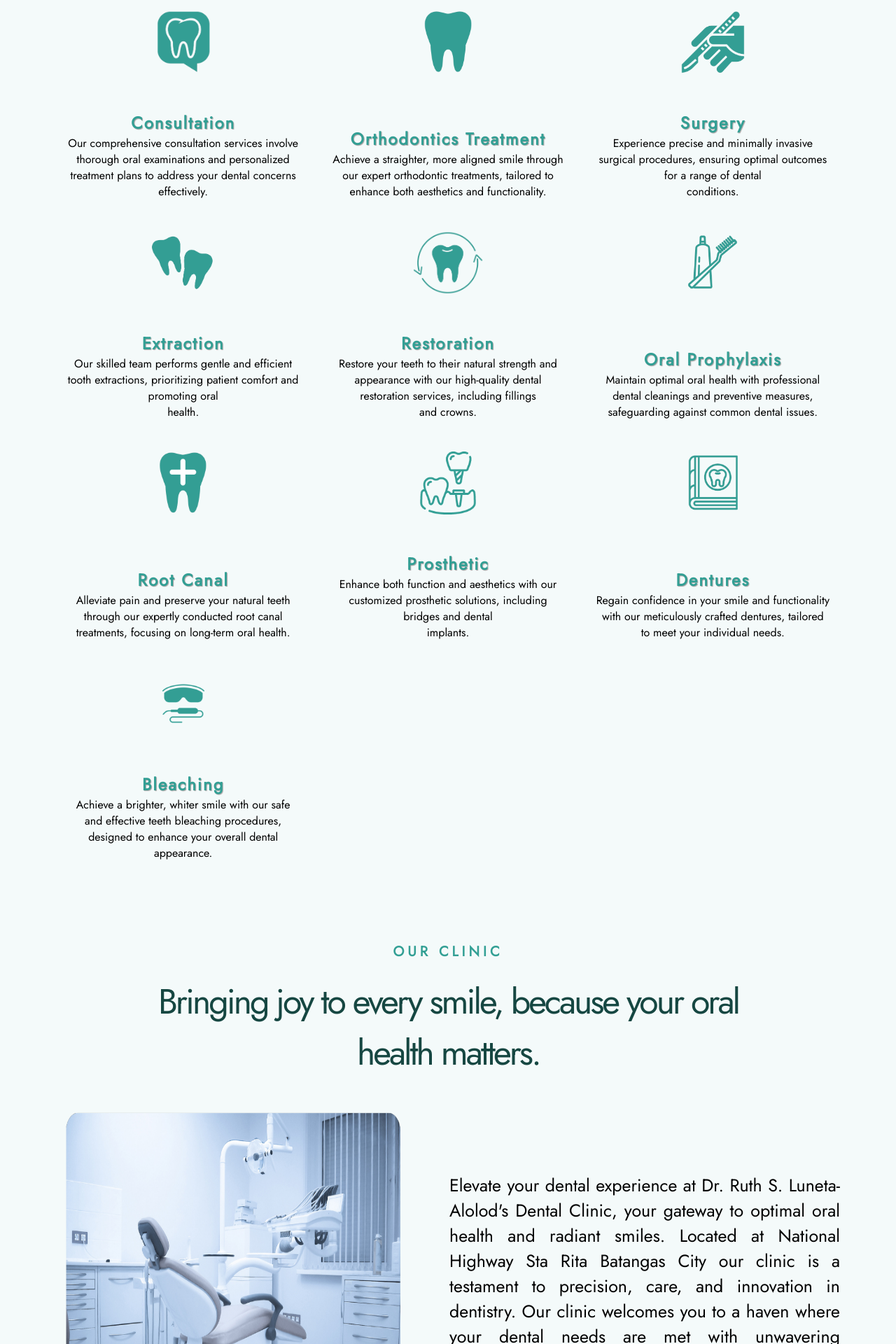
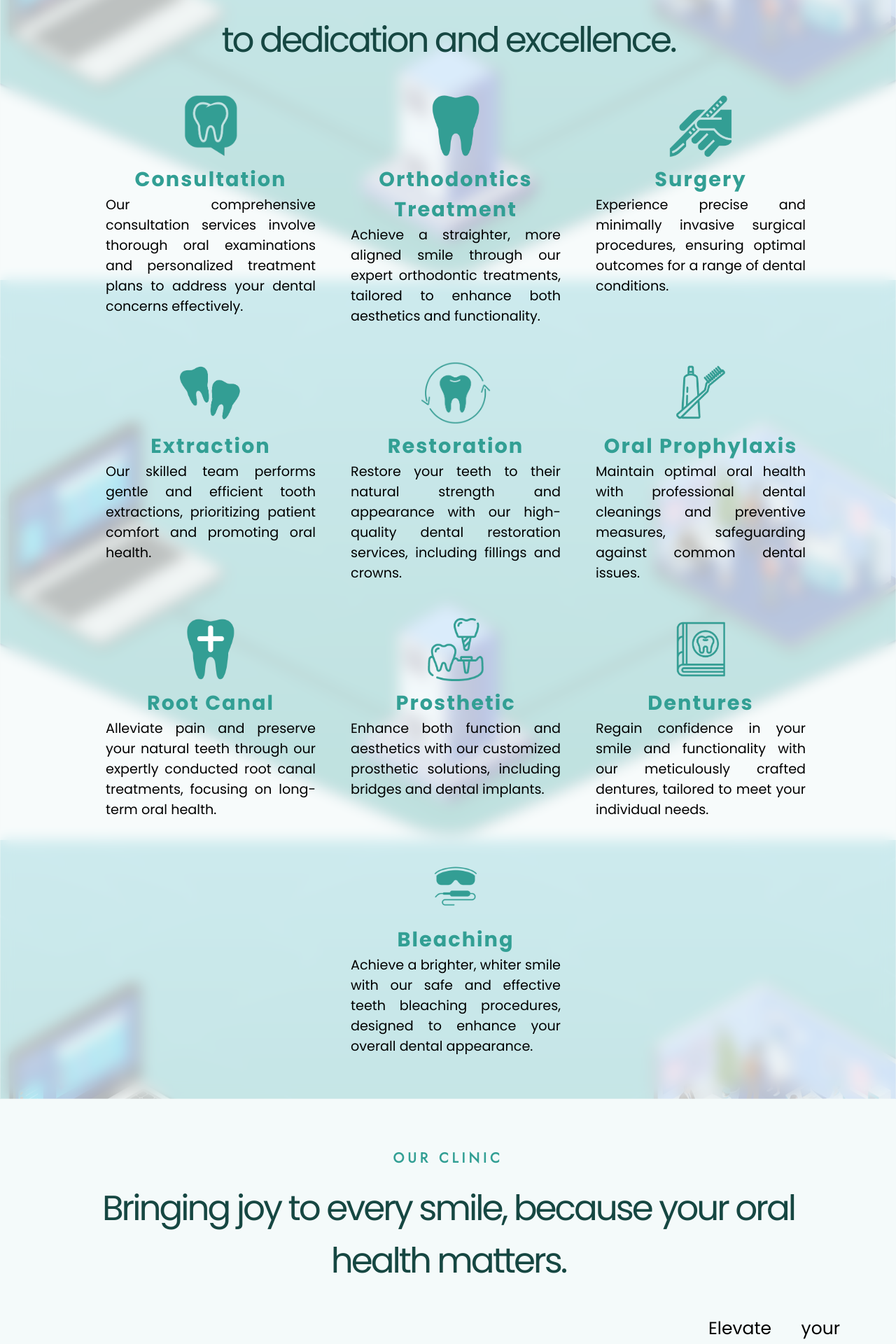
Before and after one commit to CastroClarence/clinic-project, a PHP site: page /pages/index.php in a window 1280 px wide; the page is wider, and only the part inside the window is pictured. Shown: the part 1200-3120 px from the top of that part at 70% size. Run offline with PHP 8.4, Linux system fonts and the light colour scheme; some libraries are stand-ins or nearby versions.

Commit message:
rename, redesign

```diff
--- a/pages/index.php
+++ b/pages/index.php
@@ -5,7 +5,7 @@
     <meta name="viewport" content="width=device-width, initial-scale=1.0">
     <title>Clinic</title>
     <?php include("../pages/header.php");?>
-    <link rel="stylesheet" href="../styles/clinicss.css">
+    <link rel="stylesheet" href="../styles/style.css">
 
     <script>
         function openPopup() {
@@ -49,9 +49,10 @@
 
         <div class="popup-container" id="popup">
             <img src="../images/close.png" alt="" onclick="closePopup()">
-            <iframe src="optionAppointment.php" frameborder="0"></iframe>
+            <iframe src="optionAppointment.php" allowtransparency="true" frameborder="0" style="background-color: transparent;"></iframe>
+
         </div>
-    </div>
+        </div>
 
 </section>
 
@@ -98,7 +99,7 @@
                     </h2>
 
                     <p>
-                    Experience precise and minimally invasive surgical procedures, ensuring optimal outcomes for a range of dental <br>conditions.
+                    Experience precise and minimally invasive surgical procedures, ensuring optimal outcomes for a range of dental conditions.
                     </p>
                 </div>
 
@@ -112,7 +113,7 @@
                     </h2>
 
                     <p>
-                    Our skilled team performs gentle and efficient tooth extractions, prioritizing patient comfort and promoting oral <br>health.
+                    Our skilled team performs gentle and efficient tooth extractions, prioritizing patient comfort and promoting oral health.
                     </p>
                 </div>
 
@@ -128,7 +129,7 @@
                     </h2>
 
                     <p>
-                    Restore your teeth to their natural strength and appearance with our high-quality dental restoration services, including fillings<br> and crowns.
+                    Restore your teeth to their natural strength and appearance with our high-quality dental restoration services, including fillings and crowns.
                     </p>
                 </div>
 
@@ -170,7 +171,7 @@
                     </h2>
 
                     <p>
-                    Enhance both function and aesthetics with our customized prosthetic solutions, including bridges and dental<br>  implants.
+                    Enhance both function and aesthetics with our customized prosthetic solutions, including bridges and dental implants.
                     </p>
                 </div>
 
@@ -204,12 +205,12 @@
         </div>
     </section>
 
+
+    <section id="about">
         <div class="title">
             <h1>OUR  CLINIC</h1>
             <p>Bringing joy to every smile, because your oral<br> health matters.</p>
         </div>
-
-    <section id="about">
 
         <article class="about-container">
         <img src="../images/clinic-img.png" alt="clinic-img">
@@ -219,13 +220,13 @@
         </article>
     </section>
 
+
+    <section id="contact">
+
         <div class="title">
             <h1>CONTACT</h1>
             <p>Need assistance or have a question? Reach out to us anytime, <br> and we'll be happy to help!</p>
         </div>
-
-    <section id="contact">
-
 
         <br>
         <!--div for whole contact section-->
--- a/styles/clinicss.css
+++ b/styles/style.css
@@ -1,28 +1,33 @@
+@import url('https://fonts.googleapis.com/css2?family=Poppins:wght@400;700&display=swap');
 @import url('https://fonts.googleapis.com/css2?family=Jost&display=swap');
+
+
 
 *{
     margin: 0;
     padding: 0;
-    font-family: 'Jost', sans-serif;
+    font-family: 'Poppins', sans-serif;
     scroll-behavior: smooth;
     box-sizing: border-box;
 }
 
 section{
     height: calc(100% - 60px);
-    padding: 5px 80px 0px 80px;
+    padding: 60px 80px;
 }
 
 header{
     margin-bottom: 90px;
 }
 body{
-    background-color: #f4fafa;
+    background-image: url("../images/dental.png");
+    background-size: cover;
+    background-attachment:fixed;
 }
 nav{
     display: flex;
     position: absolute;
-    width: 100vw;
+    width: 100%;
     align-items: center;
     justify-content: center;
 }
@@ -182,7 +182,11 @@ nav img{
     align-items: center;
     letter-spacing: 5px;
     margin-top: 10px;
-}.title p{
+    font-family: 'Jost', sans-serif;
+    font-weight: bold;
+}
+
+.title>p{
     display: flex;
     font-size: 50px;
     color: #164742;
@@ -197,49 +201,55 @@ nav img{
     justify-content: center;
     align-content: center;
     gap: 50px;
-    margin-bottom: 100px;
 }
 
 
-#about p{
+.about-container p{
+    flex: 2;
     text-align: justify;
     font-size: 25px;
-    margin-top: 90px;
+    align-self: center;
 }
 
 #about img{
-    width: 40vw;
-    margin-top: -19px;
+    flex: 1;
+    height: auto;
+    /* width: calc(600px - ); */
 }
 
-.about-container{
-    display:flex;
+#services{
+    background: rgba(244,250,250,0.7);
+    -webkit-backdrop-filter: blur(10px);
+    backdrop-filter: blur(10px);
+    border: 1px solid rgba(244,250,250,0.35);
 }
 
 .service-container{
     display: grid;
-    grid-template-columns: repeat( auto-fit, minmax(300px, 1fr));
-    column-gap: 15px;
-    row-gap: 15px;
-    margin-top: 5px;
-    margin-bottom: 100px;
+    align-items: baseline;
+    grid-template-columns: repeat( 3, minmax(300px, 1fr));
+    gap: 50px;
+    margin-inline: 70px;
+
 }
 .service-container>div{
     display: flex;
     flex-direction: column;
-    justify-content: space-between;
-    align-items: baseline;
-    background-color: #f4fafa;
+    justify-content: space-evenly;
     gap: 10px;
-    height: 300px;
-    padding: 15px;
-    font-size: 16px;
 }
+
+
+.service-container>div:nth-child(10){
+    grid-column: 2/3;
+}
+
+
 
 h2 {
     color: #329F94;
     letter-spacing: 2px;
-    text-shadow: 1px 1px 1px rgb(167, 163, 163);
+    text-align: center;
 }
 
 .service-container img{
@@ -250,16 +260,18 @@ h2 {
 .service-content{
     display: flex;
     flex-direction: column;
-    text-align: center;
+    text-align: justify;
+    font-size: 1.2em;
 }
 
-#contact{
-    margin: 20px 0;
+#contact,#about {
+    background-color: #f4fafa;
 }
 
 .divider{
     display: flex;
     justify-content: space-evenly;
+    align-items: center;
 }
 
 .contact-container{
```
Also changed, not shown: other parts of styles/style.css (+13 -18 lines).
